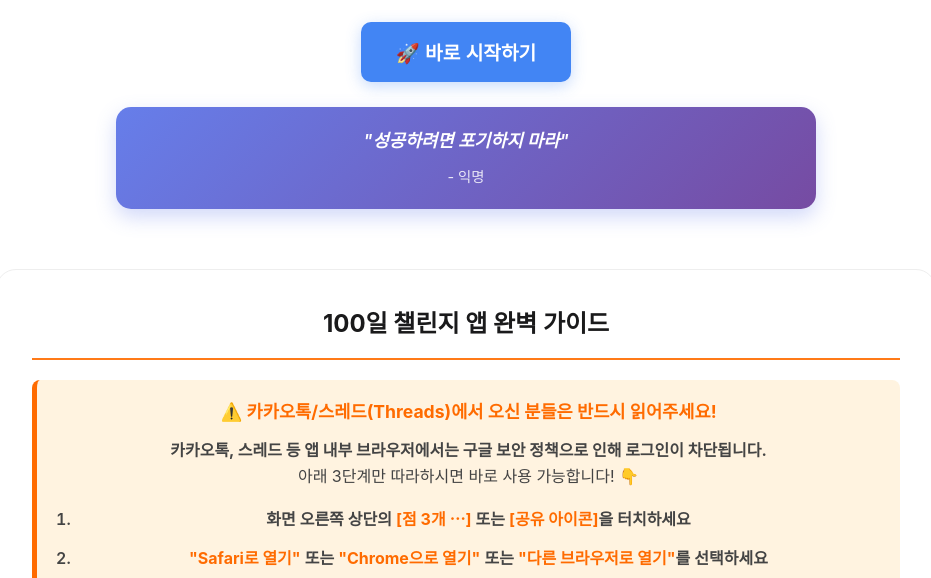
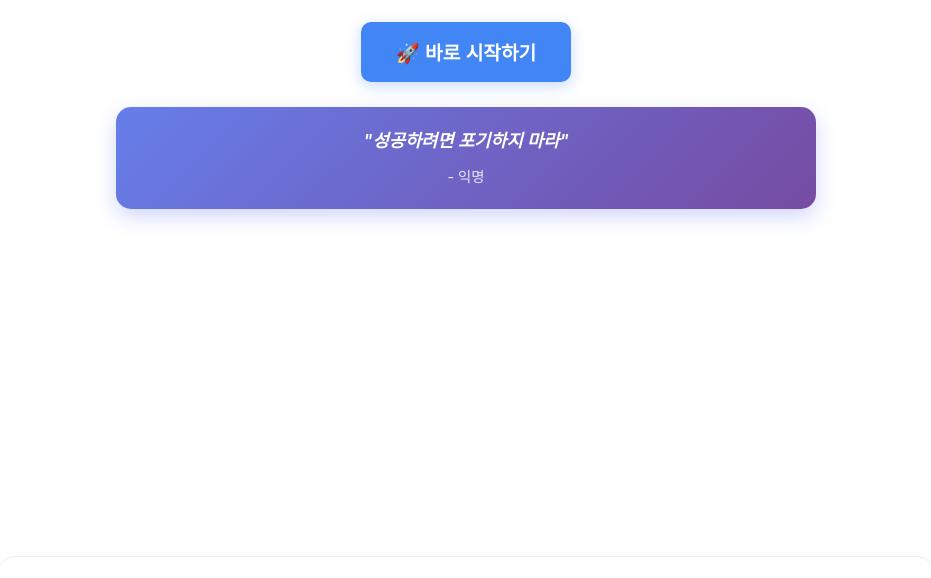
Before and after one commit to kevin6729/100day-app, a plain HTML site: page index.html in a window 1280 px wide. Shown: the part 152-730 px from the top of the page, without its empty margins (174-1105 px from the left). Drawn offline with Linux system fonts and the light colour scheme; no server answers.

Commit message:
Update index.html

```diff
--- a/index.html
+++ b/index.html
@@ -124,14 +124,12 @@
         <div class="quote-author" id="quote-author"></div>
       </div>
 
-      <!-- 광고 크기 축소 -->
-<div style="margin: 20px auto; max-height: 250px; overflow: hidden; text-align: center;">
+      <!-- 광고 크기 고정 -->
+<div style="margin: 20px auto; text-align: center;">
   <ins class="adsbygoogle"
-       style="display:block; max-height:250px;"
+       style="display:inline-block;width:336px;height:280px"
        data-ad-client="ca-pub-7617624533409809"
-       data-ad-slot="2934193554"
-       data-ad-format="auto"
-       data-full-width-responsive="true"></ins>
+       data-ad-slot="2934193554"></ins>
   <script>
        (adsbygoogle = window.adsbygoogle || []).push({});
   </script>
```
